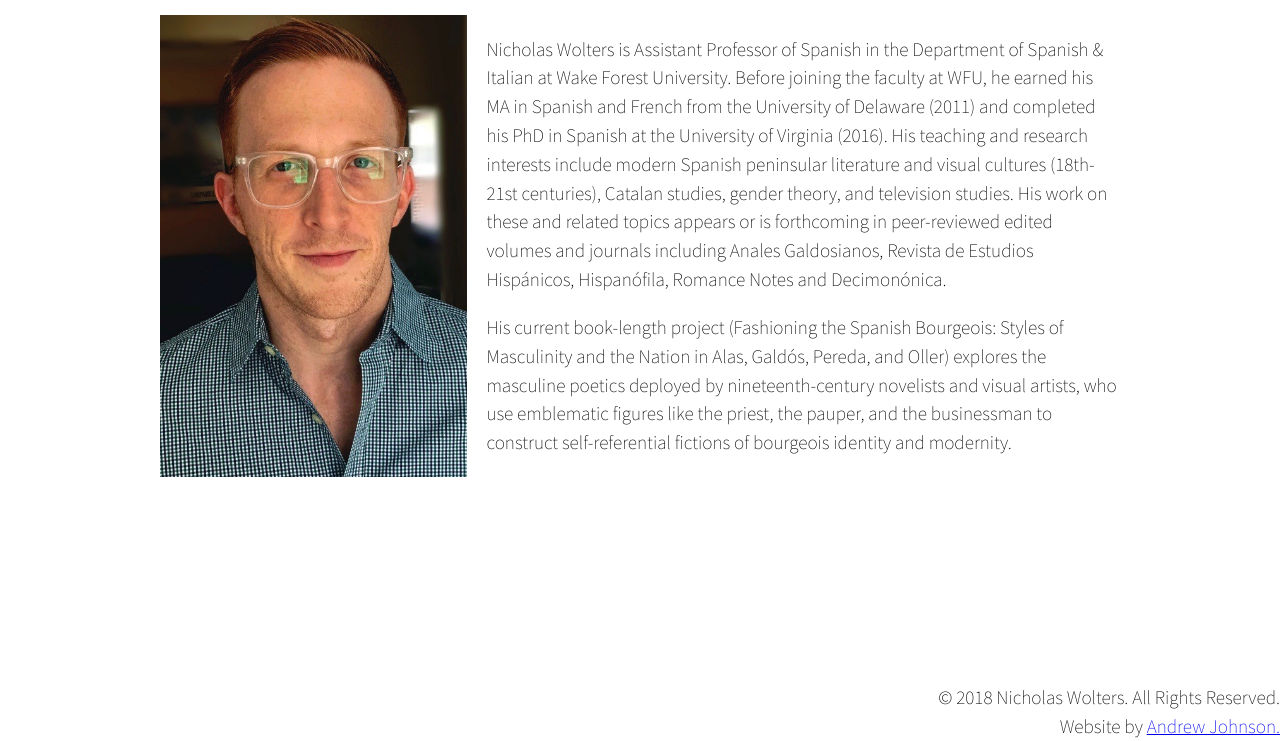
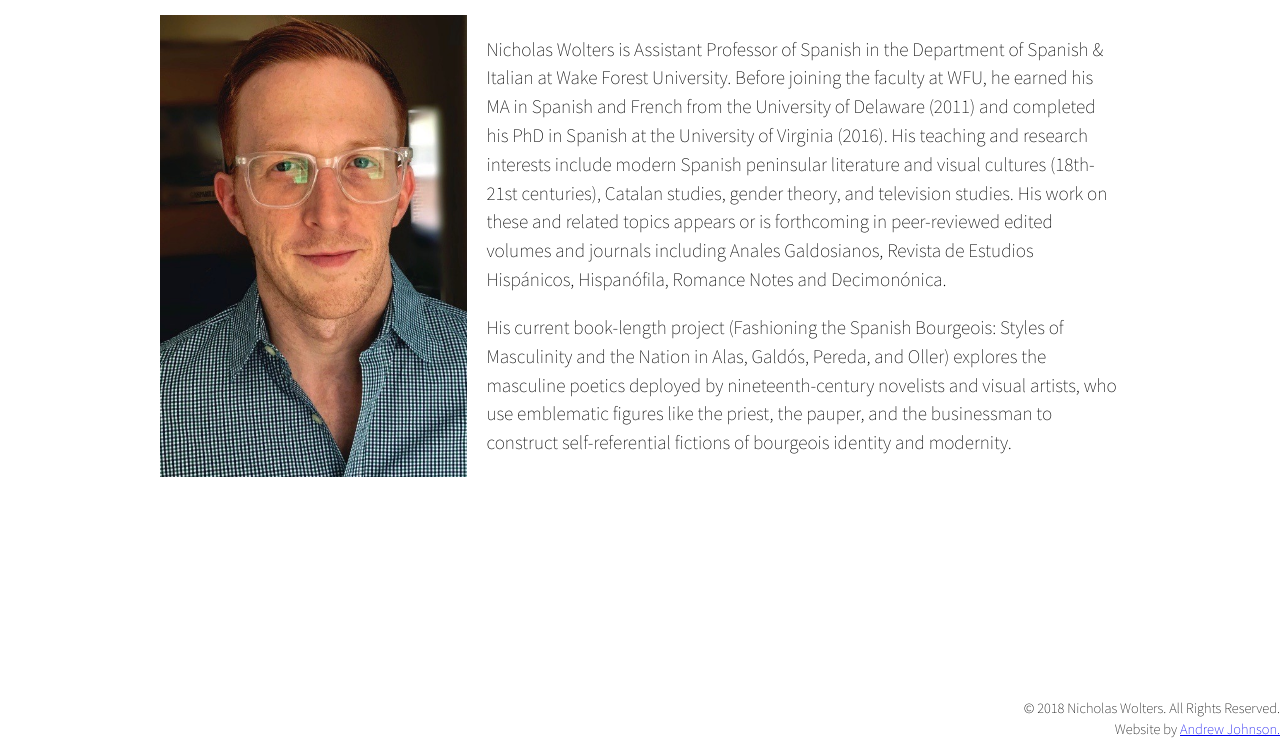
Before and after one commit to aaj3f/nick-website, a plain HTML site: page index.html in a window 1280 px wide. Shown: the part 59-800 px from the top of the page. Drawn offline with nearby package versions, Linux system fonts and the light colour scheme.

Commit message:
adjusted footer font size

```diff
--- a/css/style.css
+++ b/css/style.css
@@ -122,10 +122,11 @@ header {
 
 footer {
   clear: both;
-  position: absolute;
+  position: fixed;
   right: 0;
   bottom: 0;
   text-align: right;
+  font-size: 0.9em
 }
 
 .col-2 {
```
